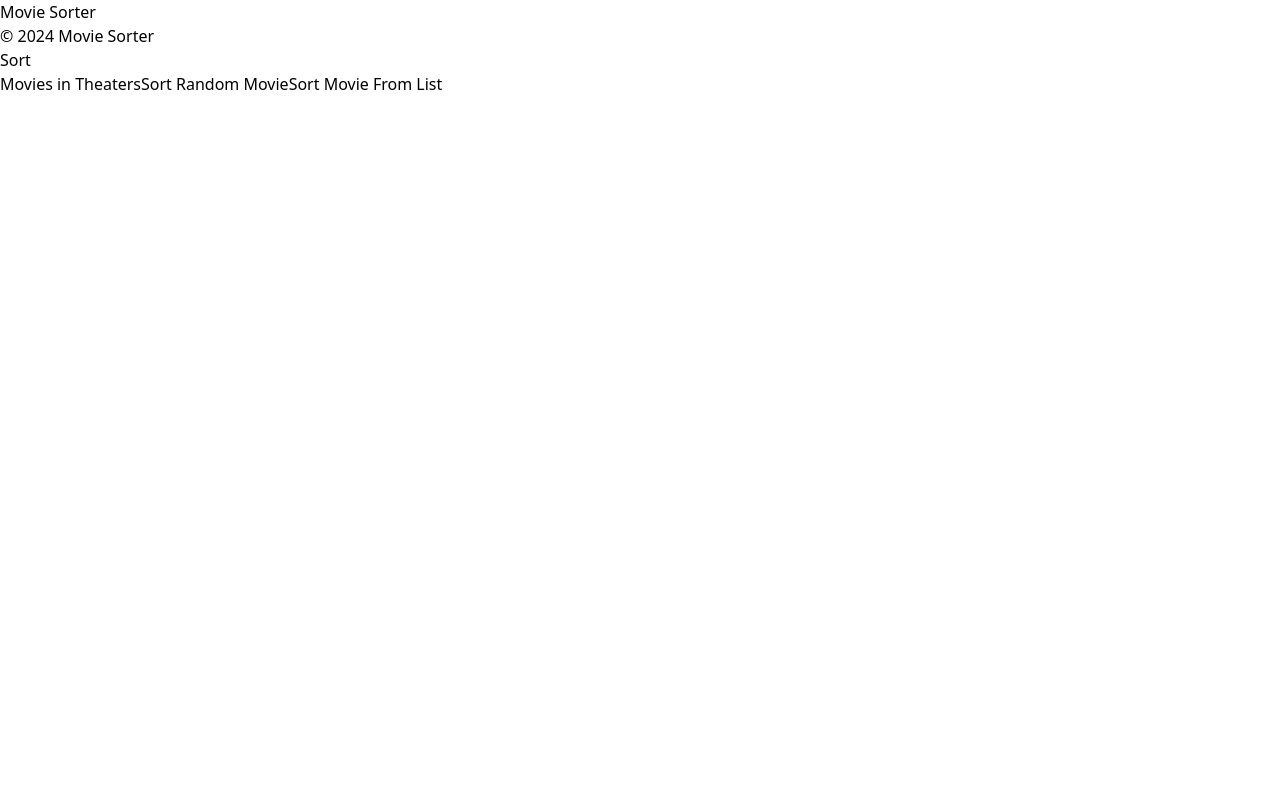
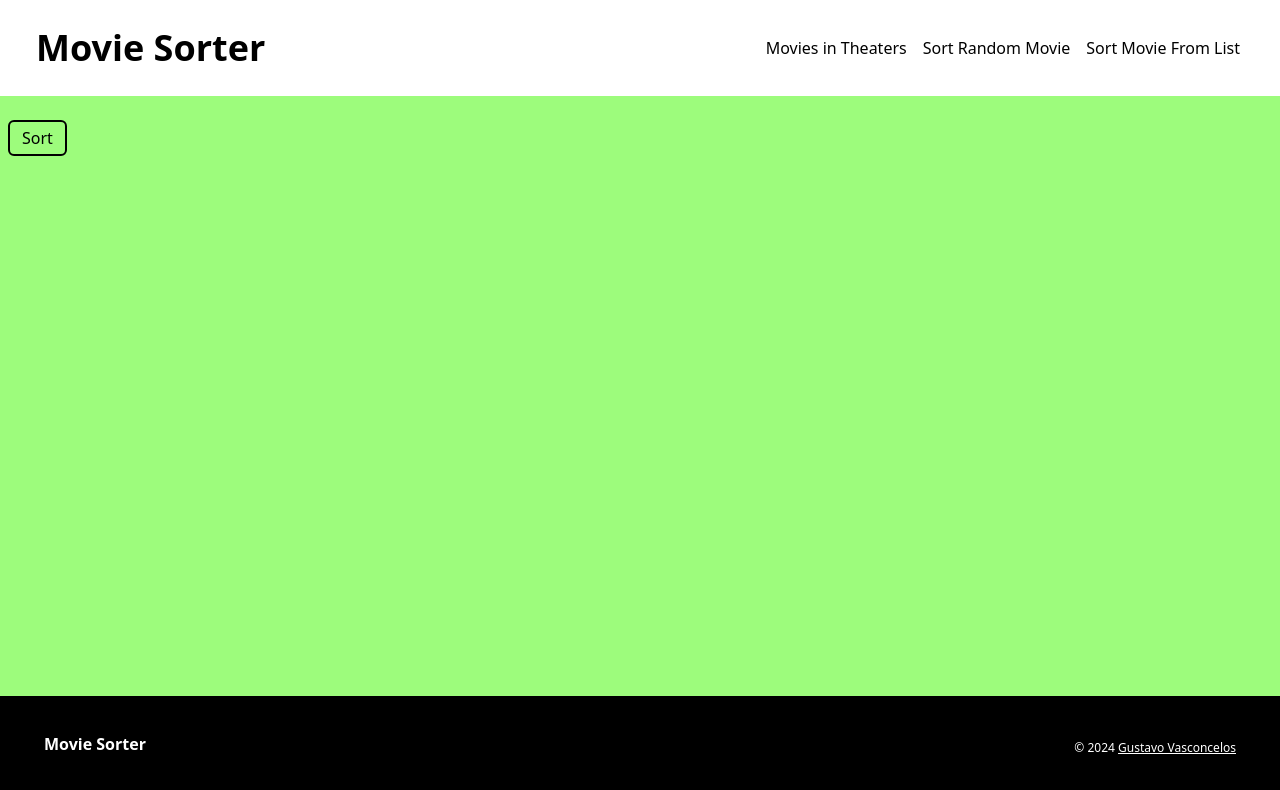
Before and after one commit to gusvsconcelos/movie-roulette, a React (Vite) app: page / in a window 1280 px wide. Shown: the top 790 px of the page. Built offline with nearby package versions, Linux system fonts and the light colour scheme.

Commit message:
update site structure and add first styles

```diff
--- a/index.html
+++ b/index.html
@@ -7,7 +7,7 @@
     <title>Movie Sorter</title>
   </head>
   <body>
-    <div id="root"></div>
+    <div id="root" class="static w-screen h-screen bg-[#9dfc7c]"></div>
     <script type="module" src="/src/main.tsx"></script>
   </body>
 </html>
--- a/src/App.tsx
+++ b/src/App.tsx
@@ -1,15 +1,13 @@
 import Header from './components/layout/Header';
 import Footer from './components/layout/Footer';
-import Nav from './components/layout/Nav';
 import Button from './components/ui/Button';
 
 export default function App() {
   return (
     <div>
       <Header />
+      <Button text='Sort' />
       <Footer />
-      <Button text='Sort' />
-      <Nav />
     </div>
   );
 }
--- a/src/components/layout/Footer.tsx
+++ b/src/components/layout/Footer.tsx
@@ -1,7 +1,19 @@
+import Title from './Title';
+
 export default function Footer() {
   return (
-    <footer>
-      <p>&copy; {new Date().getFullYear()} Movie Sorter</p>
+    <footer className='absolute bottom-0 w-screen p-9 bg-black'>
+      <Title styles='inline m-2 text-1xl font-bold text-white' />
+      <p className='float-right m-2 text-xs text-white'>
+        &copy; {new Date().getFullYear()}{' '}
+        <a
+          href='https://www.linkedin.com/in/gusvsconcelos'
+          target='_blank'
+          className='underline'
+        >
+          Gustavo Vasconcelos
+        </a>
+      </p>
     </footer>
   );
 }
--- a/src/components/layout/Header.tsx
+++ b/src/components/layout/Header.tsx
@@ -1,3 +1,11 @@
+import Title from './Title';
+import Nav from './Nav';
+
 export default function Header() {
-  return <h1>Movie Sorter</h1>;
+  return (
+    <div className='p-7 mb-4 bg-white'>
+      <Title styles='inline m-2 text-4xl font-bold text-black' />
+      <Nav />
+    </div>
+  );
 }
--- a/src/components/layout/Nav.tsx
+++ b/src/components/layout/Nav.tsx
@@ -1,9 +1,15 @@
 export default function Nav() {
   return (
-    <nav>
-      <a href='#'>Movies in Theaters</a>
-      <a href='#'>Sort Random Movie</a>
-      <a href='#'>Sort Movie From List</a>
+    <nav className='inline float-right m-2'>
+      <a className='mx-1' href='#'>
+        Movies in Theaters
+      </a>
+      <a className='mx-3' href='#'>
+        Sort Random Movie
+      </a>
+      <a className='mx-1 ' href='#'>
+        Sort Movie From List
+      </a>
     </nav>
   );
 }
--- /dev/null
+++ b/src/components/layout/Title.tsx
@@ -0,0 +1,7 @@
+export interface Props {
+  styles: string;
+}
+
+export default function Title(props: Props) {
+  return <h1 className={props.styles}>Movie Sorter</h1>;
+}
--- a/src/components/ui/Button.tsx
+++ b/src/components/ui/Button.tsx
@@ -1,3 +1,7 @@
 export default function Button({ text }: { text: string }) {
-  return <button>{text}</button>;
+  return (
+    <button className='m-2 py-1 px-3 border-solid border-2 rounded-md border-black '>
+      {text}
+    </button>
+  );
 }
```
